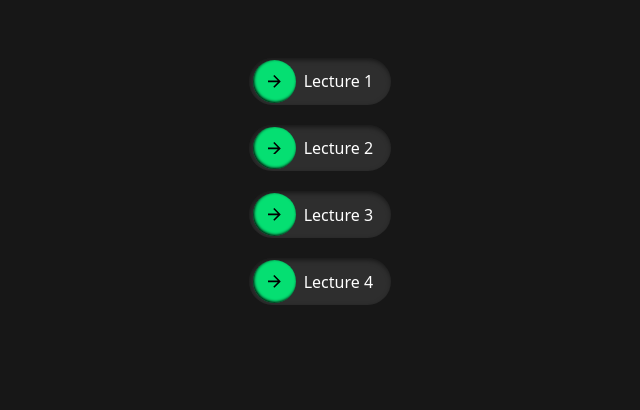
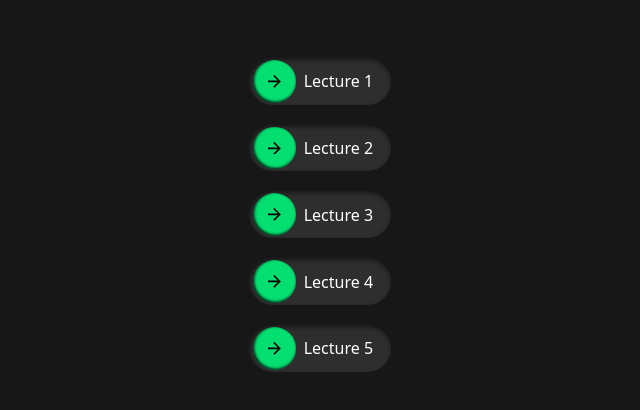
Before and after one commit to Yash-Tibadiya/Framer-Motion, a Next.js app: page / in a window 1280 px wide. Shown: the part 102-512 px from the top of the page, without its empty margins (320-960 px from the left). Built offline with nearby package versions, Linux system fonts and the light colour scheme.

Commit message:
add: setup LectureFive

```diff
--- /dev/null
+++ b/app/LectureFive/page.tsx
@@ -0,0 +1,9 @@
+const LectureFive = () => {
+  return (
+    <div>
+      LectureFive
+    </div>
+  );
+};
+
+export default LectureFive;
--- a/app/LectureFour/page.tsx
+++ b/app/LectureFour/page.tsx
@@ -1,7 +1,7 @@
 import Header from "./Header";
 import { Hero } from "./hero";
 
-export default function Home() {
+const LectureFour = () => {
   return (
     <>
       <Header />
@@ -10,4 +10,6 @@ export default function Home() {
       </div>
     </>
   );
-}
+};
+
+export default LectureFour;
--- a/app/page.tsx
+++ b/app/page.tsx
@@ -25,6 +25,11 @@ export default function Home() {
             <span>Lecture 4</span>
           </Button>
         </Link>
+        <Link href="/LectureFive">
+          <Button>
+            <span>Lecture 5</span>
+          </Button>
+        </Link>
       </div>
     </div>
   );
```
